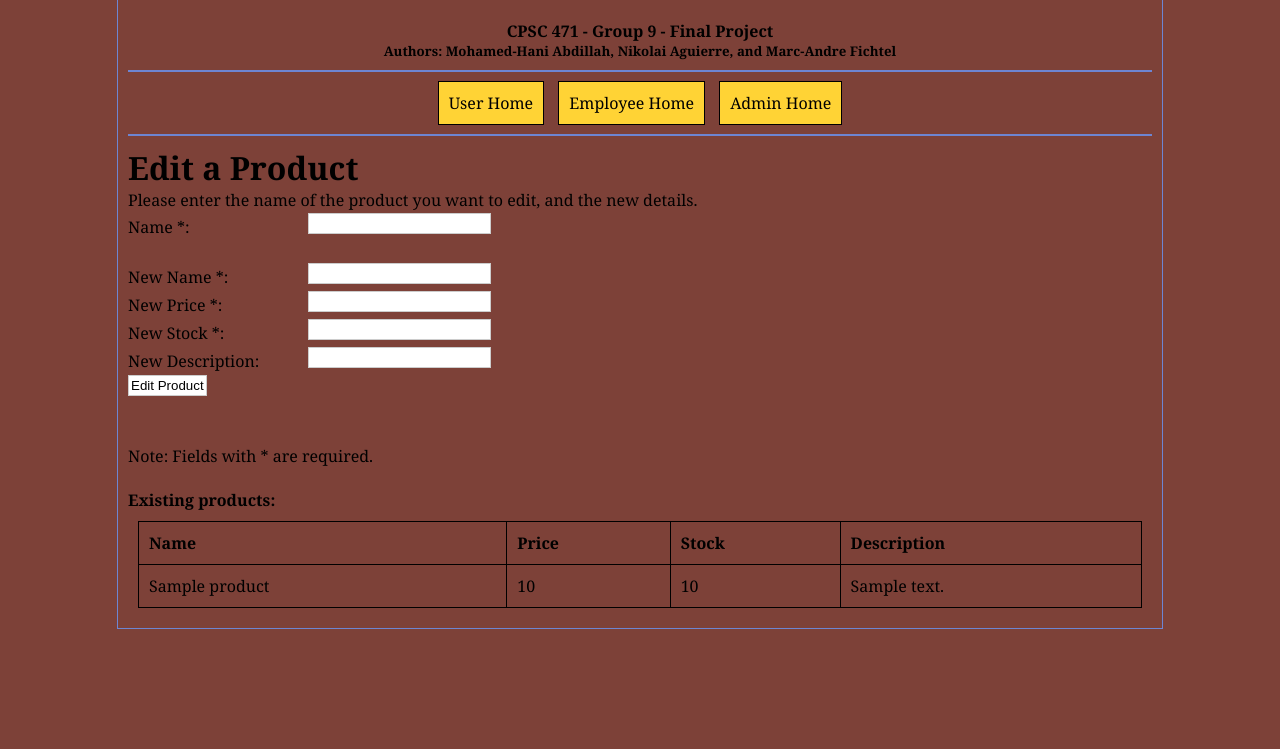
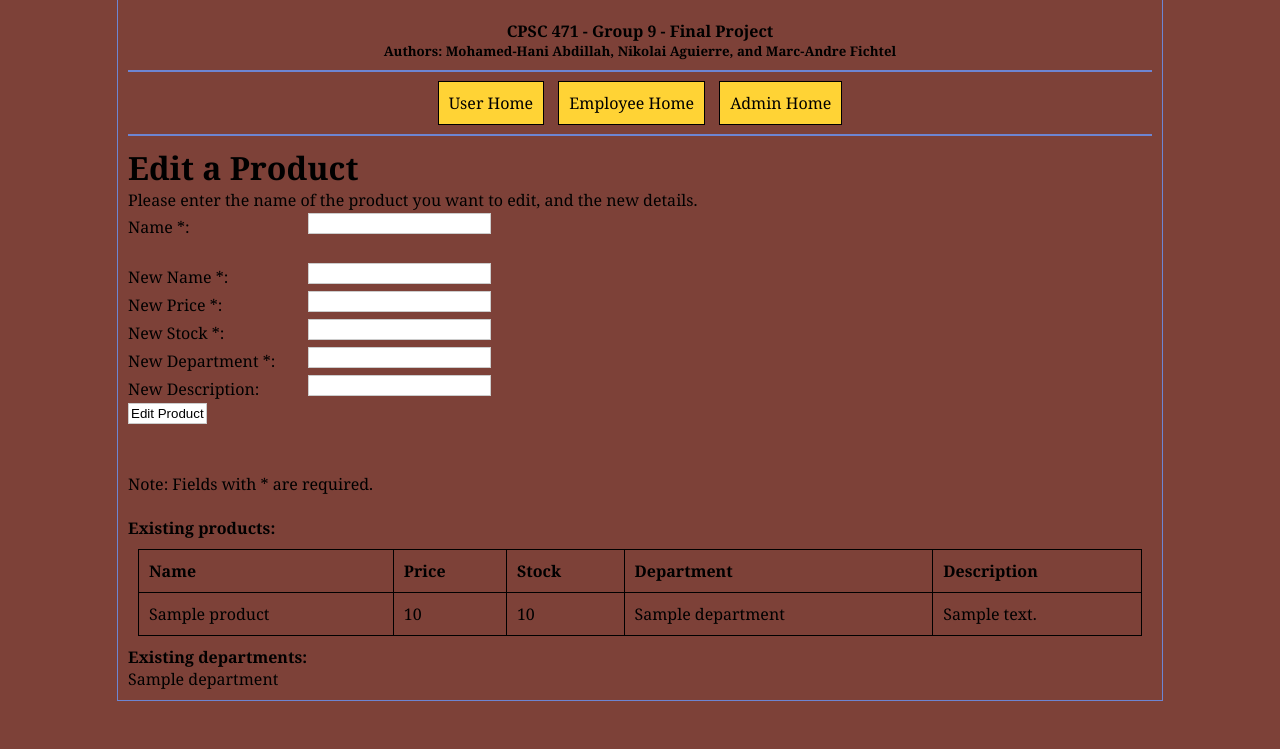
Before and after one commit to MarcFichtel/School, a PHP site: page /editProduct.php in a window 1280 px wide. Shown: the part 51-800 px from the top of the page. Run offline with PHP 8.4, Linux system fonts and the light colour scheme; the visitor is signed in with stand-in values (Sample User, id 1); tables that the repository leaves empty or names only in its code hold one stand-in row (values such as "Sample post").

Commit message:
Admins can edit product department

```diff
--- a/CPSC471/editProduct.php
+++ b/CPSC471/editProduct.php
@@ -43,13 +43,15 @@ session_start();
 
                 // User does have permission (i.e. is an admin) and all required fields are filled in
                 } else if (!empty($_POST['name']) && !empty($_POST['rename']) &&
-                        !empty($_POST['reprice']) && !empty($_POST['restock'])){
+                        !empty($_POST['reprice']) && !empty($_POST['restock']) &&
+                        !empty($_POST['redepartment'])){
 
                     // Check if product exists
                     $name = $_POST['name'];
                     $rename = $_POST['rename'];
                     $reprice = $_POST['reprice'];
                     $restock = $_POST['restock'];
+                    $redepartment = $_POST['redepartment'];
                     if (!empty($_POST['redescription'])) {
                         $redescription = $_POST['redescription'];
                     }
@@ -117,16 +119,25 @@ session_start();
                                     // Product does not belong to any shopping carts
                                     } else {
 
+                                        // Get product department id
+                                        $depIDQuery = mysqli_query($conn, ""
+                                                . "SELECT id FROM Department WHERE name = '".$redepartment."' ");
+                                        if (!$depIDQuery) {
+                                            echo "Error getting dep ID";
+                                        }
+                                        $row = mysqli_fetch_array($depIDQuery);
+                                        $depID = $row['id'];
+
                                         // Edit product query (with or without description)
                                         if (!empty($_POST['redescription'])) {
                                             $editProductQuery = mysqli_query($conn, ""
                                                 . "UPDATE Product "
-                                                . "SET name = '".$rename."', price = '".$reprice."', stock = '".$restock."', description = '".$redescription."' "
+                                                . "SET name = '".$rename."', price = '".$reprice."', stock = '".$restock."', department_id = '".$depID."', description = '".$redescription."' "
                                                 . "WHERE name = '".$name."' ");
                                         } else {
                                            $editProductQuery = mysqli_query($conn, ""
                                             . "UPDATE Product "
-                                            . "SET name = '".$rename."', price = '".$reprice."', stock = '".$restock."' "
+                                            . "SET name = '".$rename."', price = '".$reprice."', stock = '".$restock."', department_id = '".$depID."' "
                                             . "WHERE name = '".$name."' ");
                                         }
                                         // Success
@@ -165,6 +176,8 @@ session_start();
                             <input type="text" name="reprice" id="reprice"/><br />
                             <label for="restock">New Stock *:</label>
                             <input type="text" name="restock" id="restock"/><br />
+                            <label for="redepartment">New Department *:</label>
+                            <input type="text" name="redepartment" id="redepartment"/><br />
                             <label for="redescription">New Description:</label>
                             <input type="text" name="redescription" id="redescription"/><br />
                             <input type="submit" name="editProduct" id="editProduct" value="Edit Product" />
@@ -186,18 +199,25 @@ session_start();
                                 . "<td><strong>Name</strong></td>"
                                 . "<td><strong>Price</strong></td>"
                                 . "<td><strong>Stock</strong></td>"
+                                . "<td><strong>Department</strong></td>"
                                 . "<td><strong>Description</strong></td>"
                             . "</tr>";
                         while ($row = mysqli_fetch_array($prods)) {
+                            $depId = $row['department_id'];
                             $name = $row['name'];
                             $price = $row['price'];
                             $stock = $row['stock'];
                             $description = $row['description'];
+                            $depNameQuery = mysqli_query($conn, ""
+                                    . "SELECT name FROM Department WHERE id = '".$depId."' ");
+                            $row2 = mysqli_fetch_array($depNameQuery);
+                            $depName = $row2['name'];
                             echo ""
                             . "<tr>"
                                  . "<td>".$name."</td>"
                                  . "<td>".$price."</td>"
                                  . "<td>".$stock."</td>"
+                                 . "<td>".$depName."</td>"
                                  . "<td>".$description."</td>"
                             . "</tr>";
                         }
@@ -207,6 +227,35 @@ session_start();
                     } else {
                         echo "Error retrieving departments.";
                     }
+                    // Display only available departments for managers (not logged in as admin)
+                    if ($_SESSION['employeeuser'] && !$_SESSION['adminuser']) {
+
+                        // Get managing department names
+                        $empId = $_SESSION['employeeId'];
+                        $deps = mysqli_query($conn, ""
+                            . "SELECT name FROM Department WHERE manager_id = '".$empId."' ");
+                        echo "<h4>Departments you are managing:</h4>";
+
+                    // Display all departments for admin (may be logged in as employee)
+                    } else {
+
+                        $deps = mysqli_query($conn, ""
+                            . "SELECT name FROM Department");
+                        echo "<h4>Existing departments:</h4>";
+                    }
+
+
+                    // Display department names
+                    if ($deps) {
+                        while ($row = mysqli_fetch_array($deps)) {
+                            $name = $row['name'];
+                            echo $name, "<br />";
+                        }
+
+                    // Error getting department names
+                    } else {
+                        echo "Error retrieving departments.";
+                    }
                 }
                 ?>
         </div>
```
